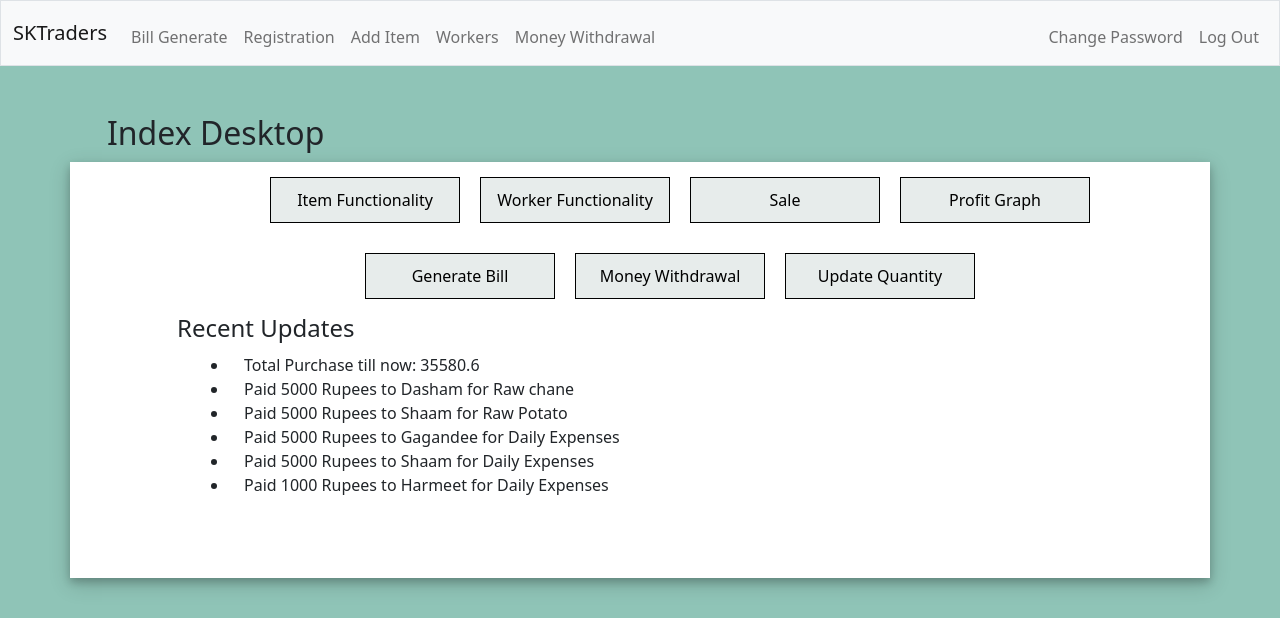
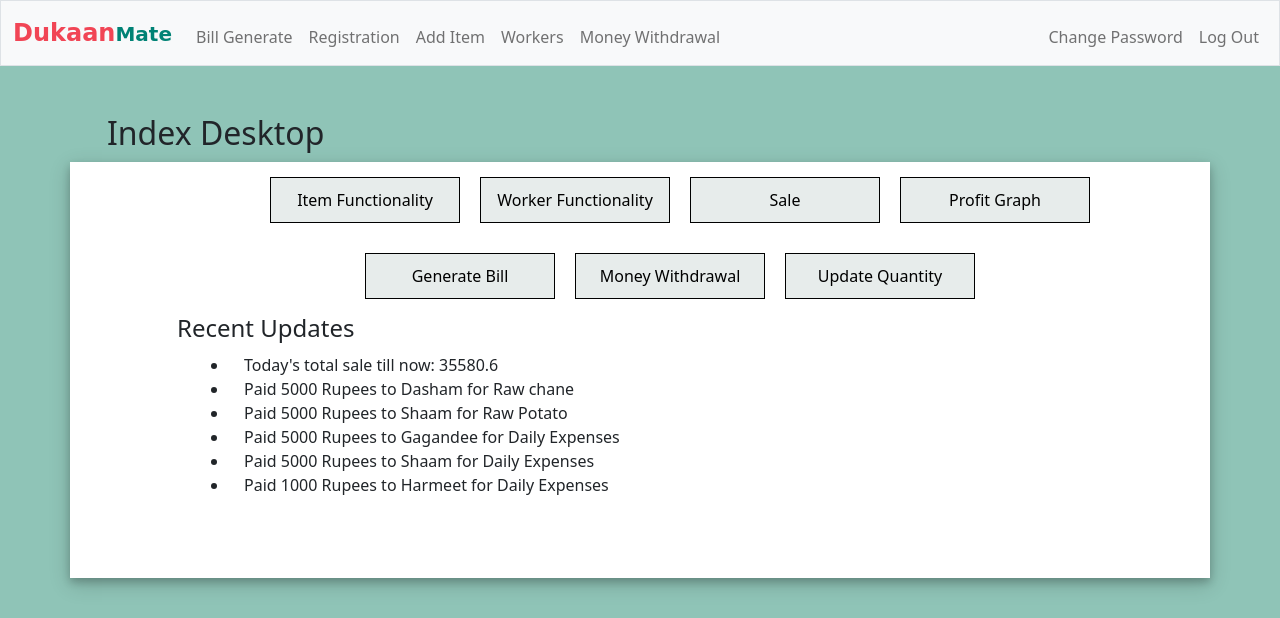
Before and after one commit to Vaishali-tyagi-project/CS50x_Final_Project, a Flask app: page / in a window 1280 px wide. Shown: the top 618 px of the page. Run offline with Flask 2, Linux system fonts and the light colour scheme; the visitor is signed in with stand-in values (Sample User, id 1); some libraries are stand-ins or nearby versions.

Commit message:
Final Commit

```diff
--- a/static/style.css
+++ b/static/style.css
@@ -239,3 +239,16 @@ footer
     padding-right: 5%;
     padding-bottom: 3%;
 }
+.blue
+{
+    color: #F14555 ;
+    font-family: cursive;
+    font-weight: bold;
+    font-size: x-large;
+}
+.yellow
+{
+    color: #008275;
+    font-family: cursive;
+    font-weight: bold;
+}
--- a/templates/index.html
+++ b/templates/index.html
@@ -39,7 +39,7 @@
         <h4 class = "index-h4">Recent Updates</h4>
         <div class = "update-div">
             <ul>
-                <li class = "update-li"> Total Purchase till now: {{ total_sale }}</li>
+                <li class = "update-li"> Today's total sale till now: {{ total_sale }}</li>
 
                 {% for update in list_updates %}
                 <li class="update-li">{{ update }}</li>
--- a/templates/layout.html
+++ b/templates/layout.html
@@ -12,7 +12,7 @@
         <link rel="stylesheet" href="https://cdnjs.cloudflare.com/ajax/libs/font-awesome/4.7.0/css/font-awesome.min.css">
         <script src="/static/myscripts.js"></script>
         <script src="https://cdn.jsdelivr.net/npm/apexcharts"></script>
-        <title>SK Traders: {% block title %}{% endblock %}</title>
+        <title>DukaanMate: {% block title %}{% endblock %}</title>
 
     </head>
 
@@ -21,7 +21,7 @@
             <div class="container-fluid">
                 <a class="navbar-brand" href=
                     {% if session["Admin"] %}"/"{% else %}"/billGen"{% endif %}>
-                    <span class="blue">SK</span><span class="yellow">Traders</span></a>
+                    <span class="blue">Dukaan</span><span class="yellow">Mate</span></a>
                 <button aria-controls="navbar" aria-expanded="false" aria-label="Toggle navigation" class="navbar-toggler" data-bs-target="#navbar" data-bs-toggle="collapse" type="button">
                     <span class="navbar-toggler-icon"></span>
                 </button>
```
Also changed, not shown: final-project.db.
